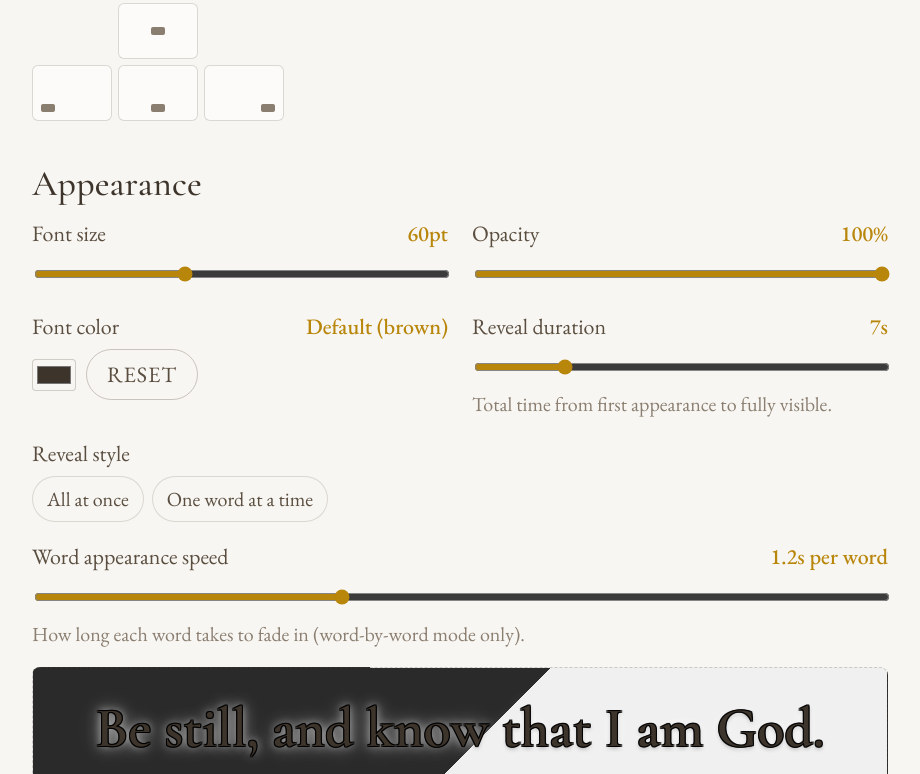
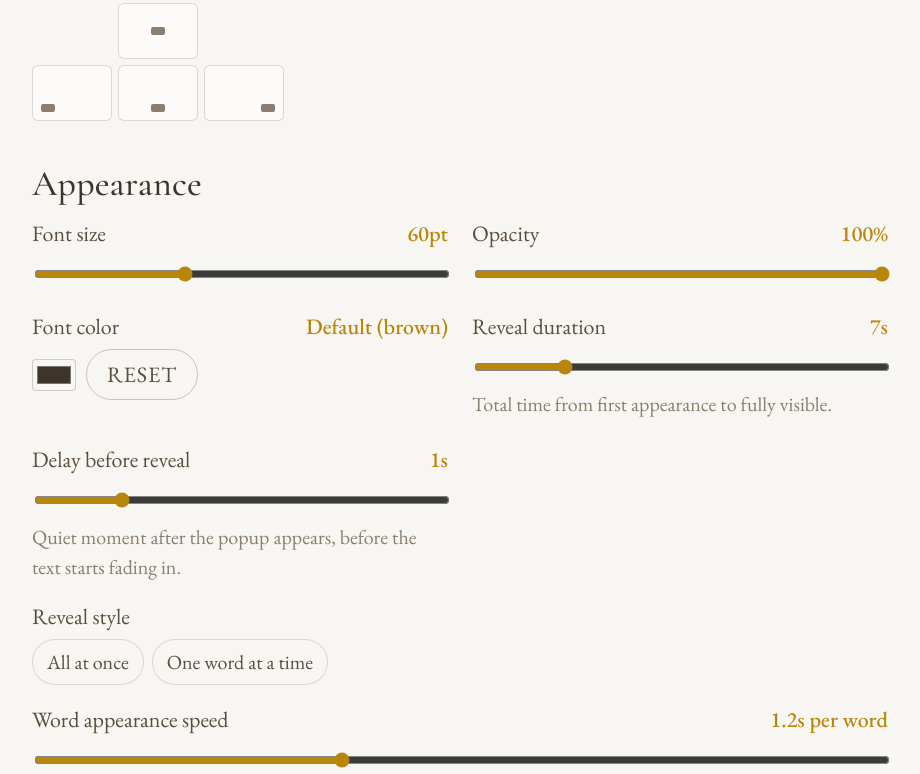
Before and after one commit to johntsunami/Scripture-Quotes-app, an Electron app: page src/renderer/settings/settings.html in a window 920 px wide. Both pictures are taken after a click on the button "RESET". Shown: the part 874-1648 px from the top of the page. Drawn offline with nearby package versions, Linux system fonts and the light colour scheme; no server answers.

Commit message:
Release v0.10.0

```diff
--- a/package.json
+++ b/package.json
@@ -1,6 +1,6 @@
 {
   "name": "quotes",
-  "version": "0.9.7",
+  "version": "0.10.0",
   "description": "Transparent always-on-top scripture and inspirational quote popups.",
   "main": "src/main/main.js",
   "author": "johntsunami",
--- a/src/main/main.js
+++ b/src/main/main.js
@@ -370,6 +370,7 @@ ipcMain.on('quote:ready', (evt) => {
     opacity:          s.opacity,
     revealMode:       s.revealMode,
     revealDurationMs: s.revealDurationMs,
+    revealDelayMs:    s.revealDelayMs,
     wordSpeedMs:      s.wordSpeedMs,
   });
 });
@@ -407,6 +408,7 @@ ipcMain.handle('settings:save', (_evt, payload) => {
     opacity:          payload.opacity,
     revealMode:       payload.revealMode,
     revealDurationMs: payload.revealDurationMs,
+    revealDelayMs:    payload.revealDelayMs,
     wordSpeedMs:      payload.wordSpeedMs,
     position:         payload.position,
     autoStart:        payload.autoStart,
--- a/src/main/settings-store.js
+++ b/src/main/settings-store.js
@@ -14,6 +14,7 @@ const DEFAULTS = {
   opacity:      100,
   revealMode:        'all',          // 'all' | 'word'
   revealDurationMs:  7000,
+  revealDelayMs:     1000,           // quiet moment before the reveal animation starts
   wordSpeedMs:       1200,           // per-word fade time when revealMode = 'word'
   position:          'center',       // top-left | top-center | top-right | center | bottom-left | bottom-center | bottom-right
   autoStart:         true,           // launch with Windows by default; user can disable in Settings
--- a/src/renderer/settings/settings.html
+++ b/src/renderer/settings/settings.html
@@ -114,6 +114,13 @@
             </span>
             <input type="range" id="reveal-duration" min="1" max="30" step="1" value="7" />
             <span class="slider__hint">Total time from first appearance to fully visible.</span>
+          </label>
+          <label class="slider">
+            <span class="slider__label">
+              Delay before reveal <em id="reveal-delay-val">1s</em>
+            </span>
+            <input type="range" id="reveal-delay" min="0" max="5" step="1" value="1" />
+            <span class="slider__hint">Quiet moment after the popup appears, before the text starts fading in.</span>
           </label>
         </div>
 
--- a/src/renderer/settings/settings.js
+++ b/src/renderer/settings/settings.js
@@ -52,6 +52,8 @@ const els = {
   fontColorReset: document.getElementById('font-color-reset'),
   revealDuration: document.getElementById('reveal-duration'),
   revealDurationVal: document.getElementById('reveal-duration-val'),
+  revealDelay:    document.getElementById('reveal-delay'),
+  revealDelayVal: document.getElementById('reveal-delay-val'),
   revealModeRadios: document.querySelectorAll('input[name="reveal-mode"]'),
   wordSpeed:      document.getElementById('word-speed'),
   wordSpeedVal:   document.getElementById('word-speed-val'),
@@ -90,6 +92,7 @@ function updatePreview({ replay = false } = {}) {
   const size = parseInt(els.fontSize.value, 10);
   const op   = parseInt(els.opacity.value, 10);
   const dur  = parseInt(els.revealDuration.value, 10);  // seconds
+  const delay = parseInt(els.revealDelay.value, 10);    // seconds
   const wordSpeedMs = parseInt(els.wordSpeed.value, 10);
   const color = els.fontColor.value;
   const isDefaultColor = color.toLowerCase() === '#3d342b';
@@ -98,6 +101,7 @@ function updatePreview({ replay = false } = {}) {
   els.fontSizeVal.textContent       = `${size}pt`;
   els.opacityVal.textContent        = `${op}%`;
   els.revealDurationVal.textContent = `${dur}s`;
+  els.revealDelayVal.textContent    = `${delay}s`;
   els.fontColorVal.textContent      = isDefaultColor ? 'Default (brown)' : color.toUpperCase();
   els.wordSpeedVal.textContent      = `${(wordSpeedMs / 1000).toFixed(1)}s per word`;
 
@@ -202,6 +206,7 @@ els.fontSize.addEventListener('input',       () => updatePreview());
 els.opacity.addEventListener('input',        () => updatePreview());
 els.fontColor.addEventListener('input',      () => updatePreview());
 els.revealDuration.addEventListener('input', () => updatePreview());
+els.revealDelay.addEventListener('input', () => updatePreview());
 els.wordSpeed.addEventListener('input',      () => updatePreview());
 els.revealModeRadios.forEach(r => r.addEventListener('change', () => {
   updateWordSpeedRowVisibility();
@@ -239,6 +244,7 @@ async function loadSettings() {
   els.opacity.value        = s.opacity        ?? 100;
   els.fontColor.value      = s.fontColor      || '#3D342B';
   els.revealDuration.value = s.revealDurationMs ? Math.round(s.revealDurationMs / 1000) : 7;
+  els.revealDelay.value    = s.revealDelayMs    != null ? Math.round(s.revealDelayMs    / 1000) : 1;
   els.wordSpeed.value      = s.wordSpeedMs    ?? 1200;
   const mode = s.revealMode || 'all';
   document.querySelector(`input[name="reveal-mode"][value="${mode}"]`).checked = true;
@@ -339,6 +345,7 @@ els.saveBtn.addEventListener('click', async () => {
     opacity:  parseInt(els.opacity.value, 10),
     fontColor: els.fontColor.value,
     revealDurationMs: parseInt(els.revealDuration.value, 10) * 1000,
+    revealDelayMs:    parseInt(els.revealDelay.value, 10) * 1000,
     revealMode: document.querySelector('input[name="reveal-mode"]:checked')?.value || 'all',
     wordSpeedMs: parseInt(els.wordSpeed.value, 10),
     autoStart:    els.autoStart.checked,
--- a/src/shared/tokens.css
+++ b/src/shared/tokens.css
@@ -36,21 +36,20 @@
    * so the dark outline (Layer A) is listed FIRST and ends up on top. */
   --popup-size: 30pt;
   --popup-shadow:
-    /* Layer A: tight dark outline (8-way for crispness) */
-    -1px -1px 0 rgba(0,0,0,0.85),
-     1px -1px 0 rgba(0,0,0,0.85),
-    -1px  1px 0 rgba(0,0,0,0.85),
-     1px  1px 0 rgba(0,0,0,0.85),
-     0   -1px 0 rgba(0,0,0,0.85),
-     0    1px 0 rgba(0,0,0,0.85),
-    -1px  0   0 rgba(0,0,0,0.85),
-     1px  0   0 rgba(0,0,0,0.85),
-    /* Layer B: soft white glow for dark-background separation */
-    0 0 8px  rgba(255,255,255,0.75),
-    0 0 16px rgba(255,255,255,0.55),
-    0 0 28px rgba(255,255,255,0.30),
+    /* Layer A: tight dark outline (8-way) -- bumped to full opacity for crispness */
+    -1px -1px 0 rgba(0,0,0,1),
+     1px -1px 0 rgba(0,0,0,1),
+    -1px  1px 0 rgba(0,0,0,1),
+     1px  1px 0 rgba(0,0,0,1),
+     0   -1px 0 rgba(0,0,0,1),
+     0    1px 0 rgba(0,0,0,1),
+    -1px  0   0 rgba(0,0,0,1),
+     1px  0   0 rgba(0,0,0,1),
+    /* Layer B: tighter white glow for separation without haze */
+    0 0 4px  rgba(255,255,255,0.9),
+    0 0 8px  rgba(255,255,255,0.5),
     /* Layer C: subtle drop shadow for grounding */
-    0 2px 4px rgba(0,0,0,0.45);
+    0 2px 3px rgba(0,0,0,0.6);
 
   /* Motion */
   --fade-duration: 12s;  /* the slow gentle reveal — 3x slower than v1 */
```
Also changed, not shown: src/renderer/popup/popup.js (+10 -6 lines), 1 other file.
